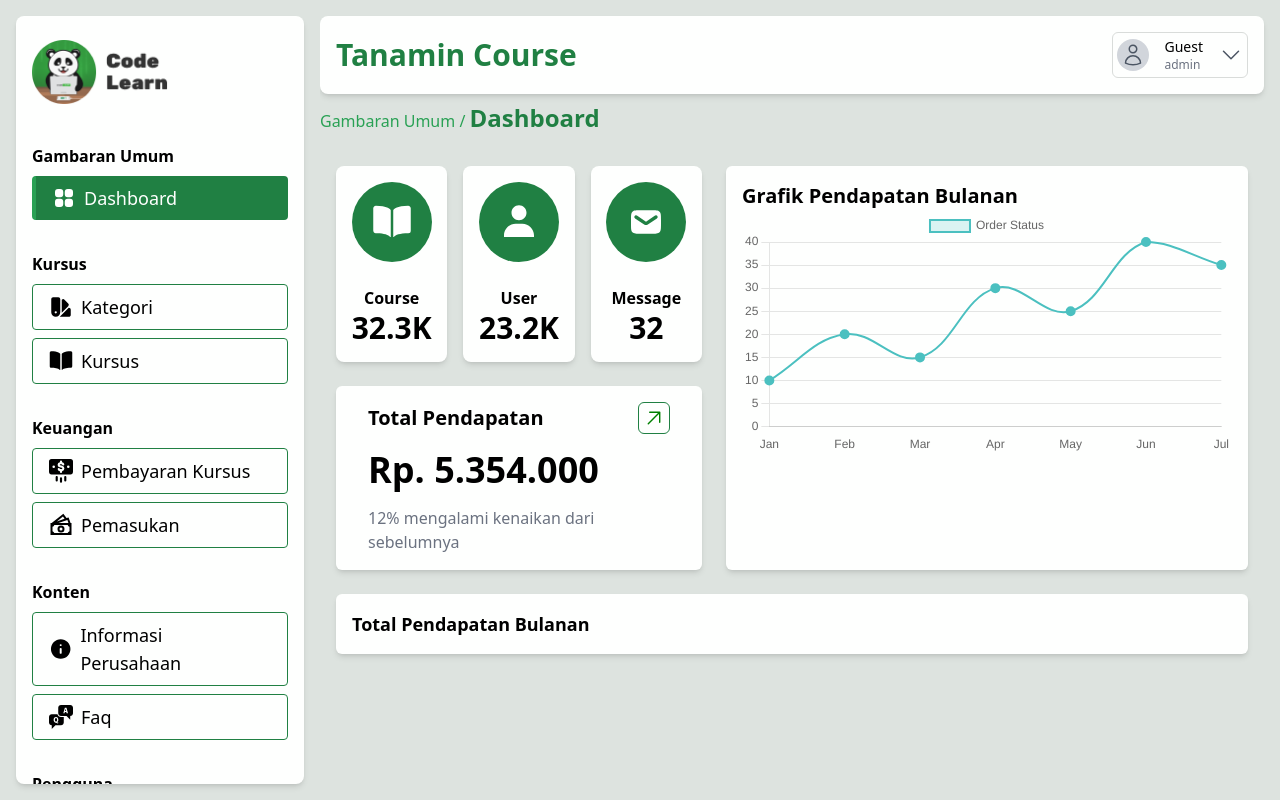
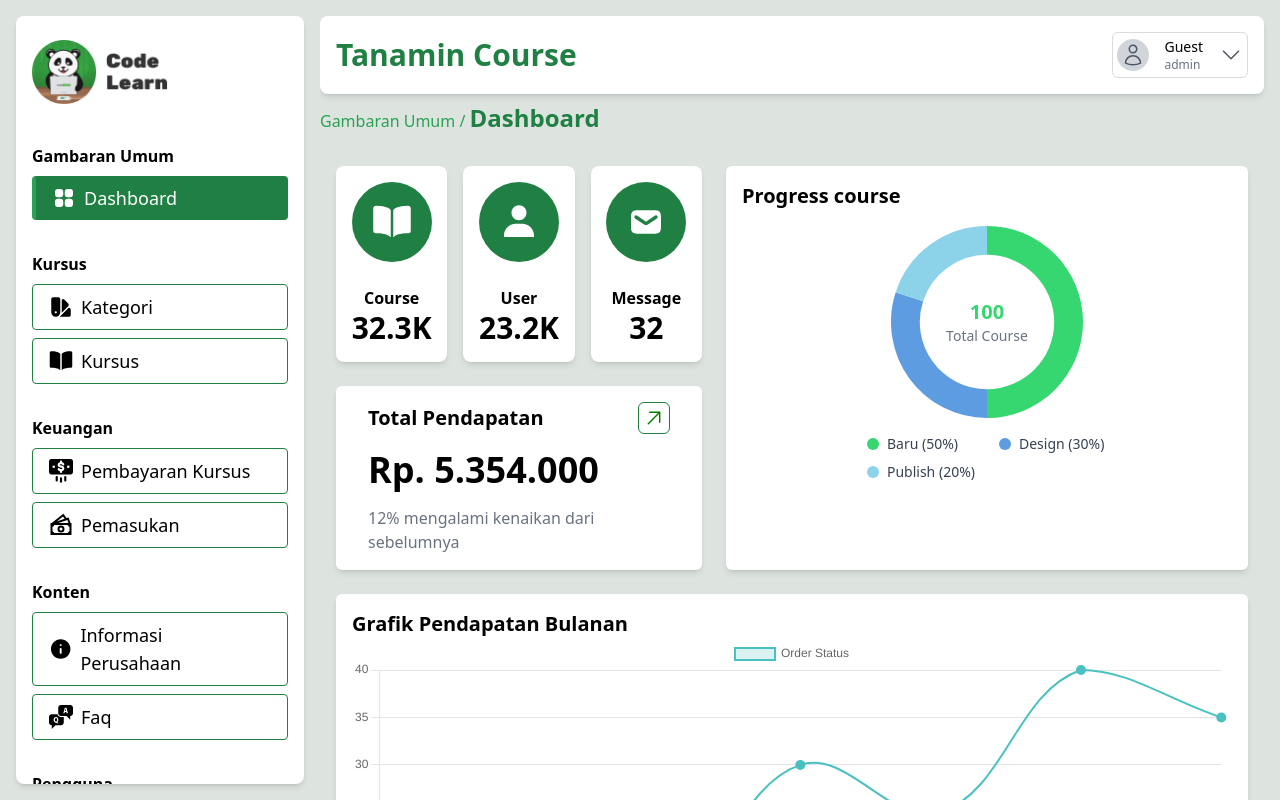
Before and after one commit to Arg39/frontend-tanamin, a React (Create React App) app: page /admin/dashboard in a window 1280 px wide. Built offline with nearby package versions, Linux system fonts and the light colour scheme; sample sign-in values are in the browser's storage.

Commit message:
add chart to view dsahboard

```diff
--- /dev/null
+++ b/src/components/chart/courseTopicChart.jsx
@@ -0,0 +1,63 @@
+import React from 'react';
+import { Doughnut } from 'react-chartjs-2';
+import { Chart as ChartJS, ArcElement, Tooltip, Legend } from 'chart.js';
+
+ChartJS.register(ArcElement, Tooltip, Legend);
+
+const CourseTopicChart = () => {
+  const chartData = {
+    labels: ['Baru', 'Design', 'Publish'],
+    datasets: [
+      {
+        label: 'Course Status',
+        data: [50, 30, 20],
+        backgroundColor: ['#36d670', '#5d9ce0', '#8cd3e9'],
+        borderWidth: 0,
+        cutout: '70%',
+      },
+    ],
+  };
+
+  const totalCourses = chartData.datasets[0].data.reduce((a, b) => a + b, 0);
+
+  const options = {
+    plugins: {
+      legend: { display: false },
+      tooltip: {
+        callbacks: {
+          label: function (context) {
+            return `${context.label}: ${context.parsed}%`;
+          },
+        },
+      },
+    },
+    maintainAspectRatio: false,
+  };
+
+  return (
+    <div className="flex flex-col items-center p-4">
+      <div className="relative w-48 h-48">
+        <Doughnut data={chartData} options={options} />
+        <div className="absolute top-1/2 left-1/2 transform -translate-x-1/2 -translate-y-1/2">
+          <p className="text-xl font-bold text-center text-primary-400">{totalCourses}</p>
+          <p className="text-sm text-gray-500 text-center">Total Course</p>
+        </div>
+      </div>
+      <div className="mt-4 grid grid-cols-2 gap-x-6 gap-y-2 text-sm text-gray-700">
+        {chartData.labels.map((label, index) => (
+          <div key={index} className="flex items-center space-x-2">
+            <span
+              className="w-3 h-3 rounded-full"
+              style={{ backgroundColor: chartData.datasets[0].backgroundColor[index] }}
+            ></span>
+            <span>
+              {label} ({chartData.datasets[0].data[index]}%)
+            </span>
+          </div>
+        ))}
+      </div>
+    </div>
+  );
+};
+
+export default CourseTopicChart;
--- a/src/pages/admin/dashboard.jsx
+++ b/src/pages/admin/dashboard.jsx
@@ -5,6 +5,7 @@ import dashboardStore from '../../zustand/temporaryDummyData/dashboardStore';
 import { Link } from 'react-router-dom';
 import Icon from '../../components/icons/icon';
 import LineChart from '../../components/chart/lineChart';
+import CourseTopicChart from '../../components/chart/courseTopicChart';
 
 export default function DashboardAdmin() {
   const { data } = dashboardStore();
@@ -66,12 +67,13 @@ export default function DashboardAdmin() {
 
           {/* Grid kedua dengan width 60% */}
           <div className="col-span-12 lg:col-span-7 bg-white-100 rounded-md p-4 shadow-md">
-            <p className="text-xl font-semibold">Grafik Pendapatan Bulanan</p>
-            <LineChart data={data.chartData} />
+            <p className="text-xl font-semibold">Progress course</p>
+            <CourseTopicChart />
           </div>
         </div>
         <div className="bg-white-100 rounded-md p-4 shadow-md">
-          <p className="text-lg font-semibold">Total Pendapatan Bulanan</p>
+          <p className="text-xl font-semibold">Grafik Pendapatan Bulanan</p>
+          <LineChart data={data.chartData} />
         </div>
       </div>
     </AdminTemplate>
```
